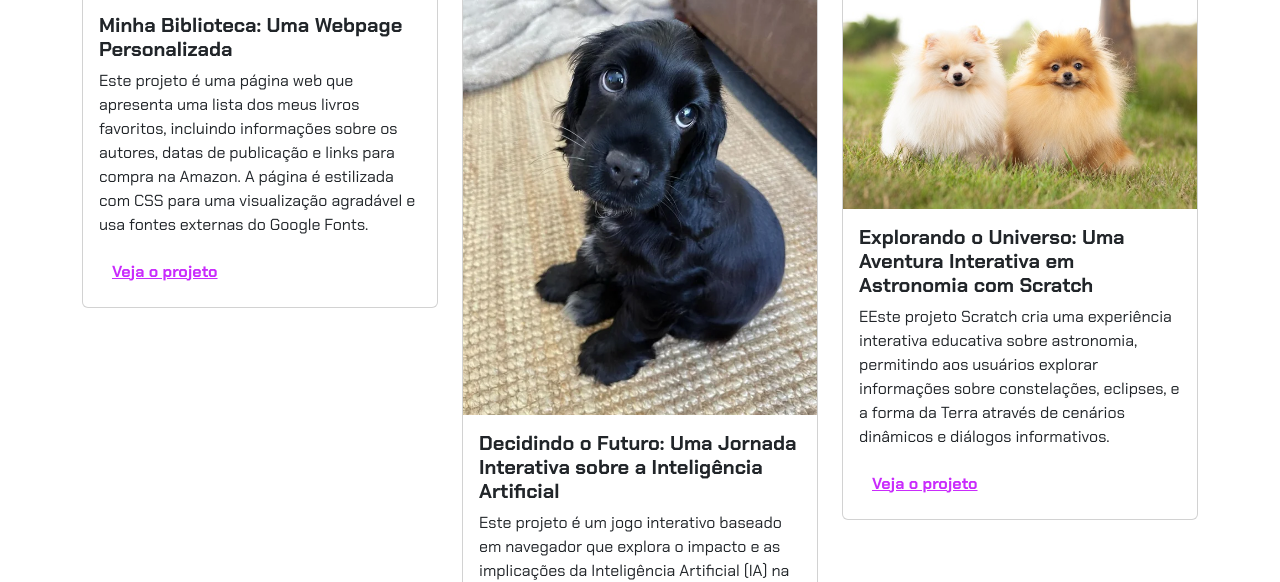
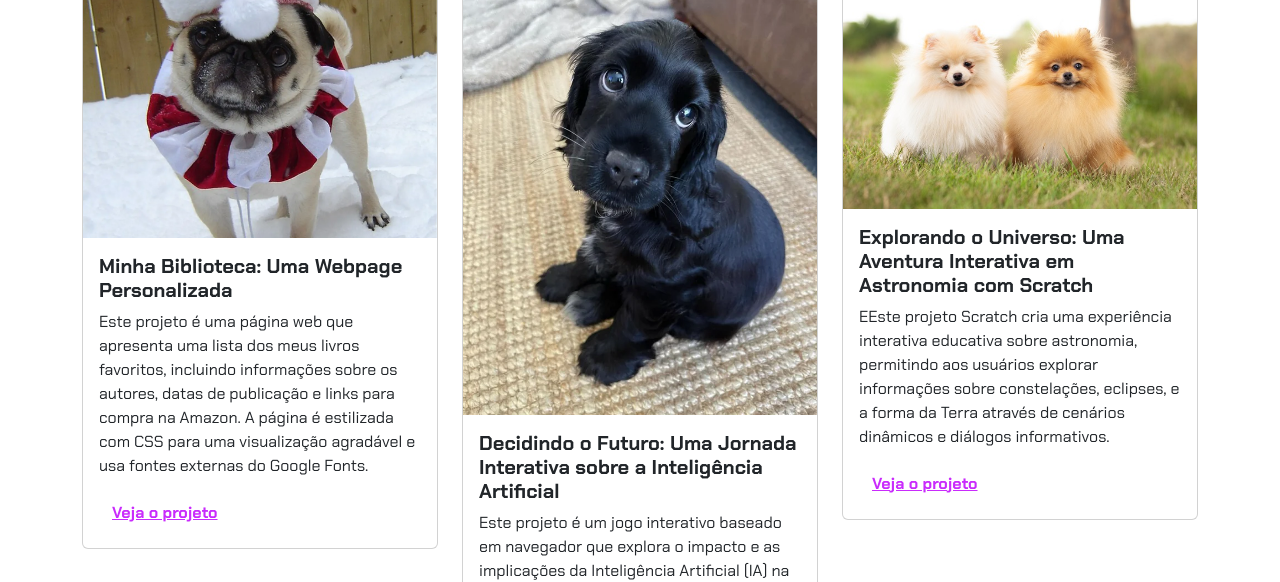
Before and after one commit to hadassalkoch/portifolio, a plain HTML site: page index.html in a window 1280 px wide. Shown: the part 518-1100 px from the top of the page. Drawn offline with nearby package versions, Linux system fonts and the light colour scheme.

Commit message:
Update index.html

```diff
--- a/index.html
+++ b/index.html
@@ -33,7 +33,7 @@
             <!-- Projeto 1 -->
             <div class="col-md-4">
                 <div class="card">
-                    <img src="09128.webp" class="card-img-top" alt="Imagem do projeto de biblioteca virtual">
+                    <img src="img/09128.webp" class="card-img-top" alt="Imagem do projeto de biblioteca virtual">
                     <div class="card-body">
                         <h5 class="card-title">Minha Biblioteca: Uma Webpage Personalizada</h5>
                         <p class="card-text">Este projeto é uma página web que apresenta uma lista dos meus livros
```
